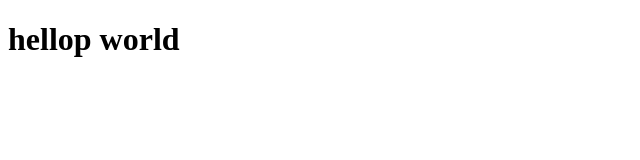
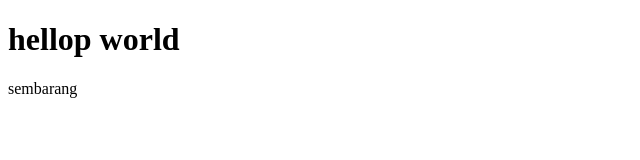
Before and after one commit to mcarsya/tutor-projek-repo, a plain HTML site: page index.html in a window 1280 px wide. Shown: the full height of the page, 0-640 px from the left. Drawn offline with Linux system fonts and the light colour scheme.

Commit message:
menambahkan paragraf

```diff
--- a/index.html
+++ b/index.html
@@ -8,5 +8,6 @@
 </head>
 <body>
     <h1>hellop  world</h1>
+    <p>sembarang</p>
 </body>
 </html>
```
